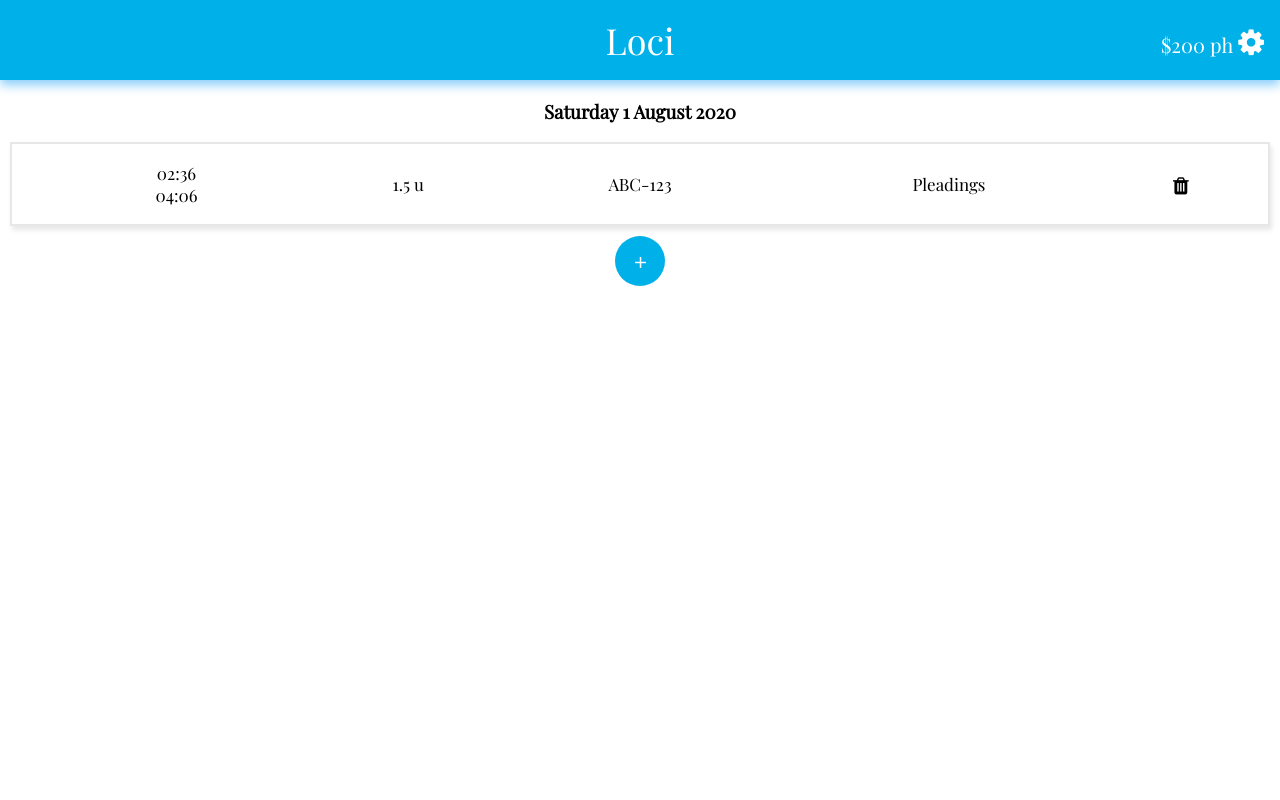
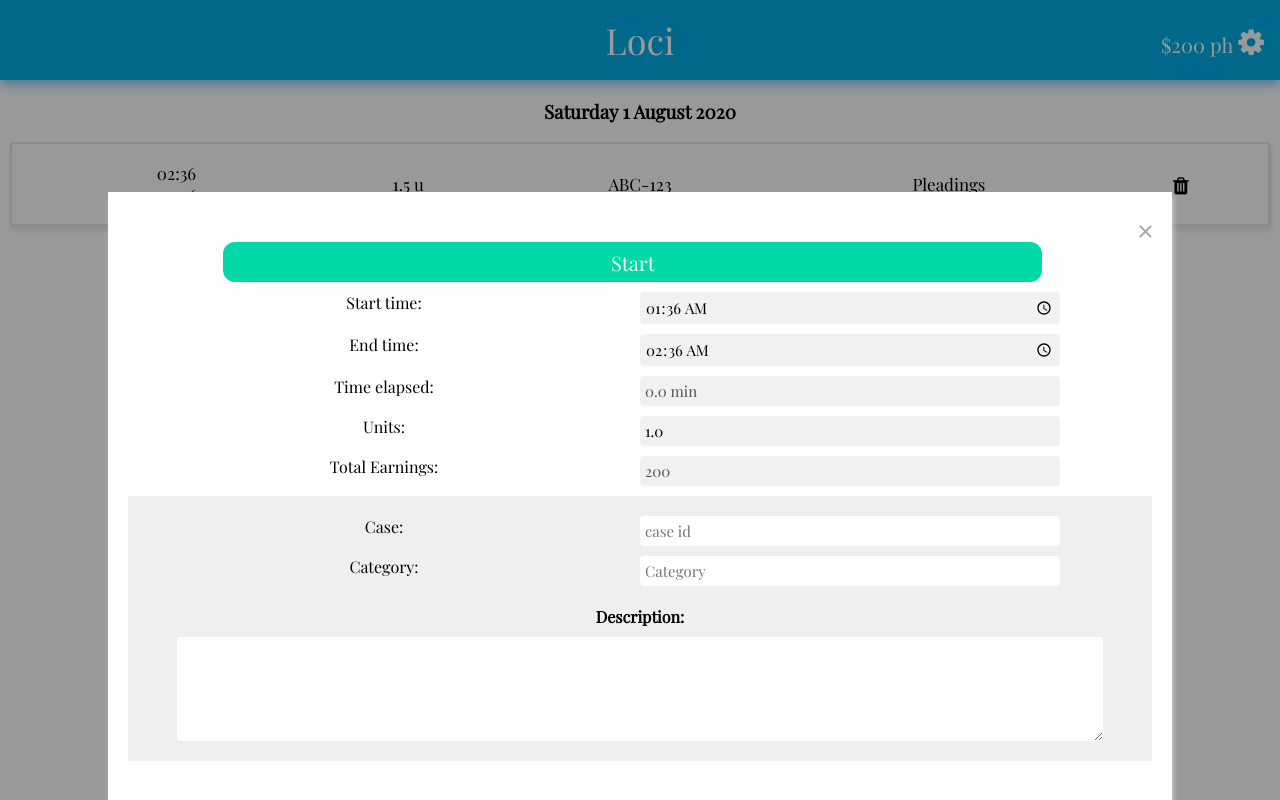
Before and after one commit to jwwnz/timekeeping, a React (Create React App) app: page / in a window 1280 px wide. Both pictures are taken after a click on the button 1180 px from the left and 184 px from the top of the page. Built offline with nearby package versions, Linux system fonts and the light colour scheme.

Commit message:
Edit functionality added. The logic is dirty but it works for now

```diff
--- a/src/App.js
+++ b/src/App.js
@@ -16,11 +16,19 @@ import {
 function App() {
 	const [entries, setEntries] = useState(something);
 	const [modalOpen, setModalOpen] = useState(false);
+	const [isModalNew, setIsModalNew] = useState(null);
 	const [settingModalOpen, setSettingModalOpen] = useState(false);
 	const [name, setName] = useState("");
 	const [hourlyRate, setHourlyRate] = useState(200);
 
-	const toggleEditModal = () => {
+	const toggleAddModal = () => {
+		setIsModalNew(null);
+		setModalOpen(!modalOpen);
+	};
+
+	const toggleEditModal = (entry) => {
+		console.log(entry);
+		setIsModalNew(entry);
 		setModalOpen(!modalOpen);
 	};
 
@@ -89,8 +97,10 @@ function App() {
 		);
 	};
 
-	const Modal = () => {
-		const [newEntry, setNewEntry] = useState({
+	const Modal = ({ entry }) => {
+		const entryContent = entry
+			? entry
+			: {
 					id: uuidv4(),
 					caseId: null,
 					startTime: getCurrentDateTime(),
@@ -98,10 +108,12 @@ function App() {
 					unit: 0,
 					type: null,
 					description: null,
-		});
+			  };
+		const [newEntry, setNewEntry] = useState(entryContent);
 		const [timeElapsed, setTimeElapsed] = useState(0);
 		const [timerIsOn, setTimerIsOn] = useState(false);
 		const [validationMessage, setValidationMessage] = useState(null);
+		const [isEdit] = useState(entry ? true : false);
 
 		useEffect(() => {
 			if (!timerIsOn) return;
@@ -117,8 +129,19 @@ function App() {
 
 		const addEntry = () => {
 			if (validateAllItemsEntered()) {
+				if (isEdit) {
+					for (let i = 0; i < entries.length; i++) {
+						if (entries[i].id === newEntry.id) {
+							entries[i] = newEntry;
+							setEntries(entries);
+							toggleAddModal();
+							return;
+						}
+					}
+				} else {
 					setEntries([...entries, newEntry]);
-				toggleEditModal();
+					toggleAddModal();
+				}
 			} else {
 				console.warn("You have not finished");
 			}
@@ -236,7 +259,7 @@ function App() {
 		return (
 			<div id="myModal" className="modal">
 				<div className="modal-content">
-					<span className="close" onClick={toggleEditModal}>
+					<span className="close" onClick={toggleAddModal}>
 						&times;
 					</span>
 					<div className="input-content">
@@ -371,6 +394,9 @@ function App() {
 		);
 	};
 
+	const DeterminedModal = () =>
+		isModalNew ? <Modal entry={isModalNew} /> : <Modal />;
+
 	return (
 		<div className="App">
 			<Navbar />
@@ -378,7 +404,11 @@ function App() {
 			<h3>{getCurrentDateTime().format("dddd D MMMM YYYY")}</h3>
 			{entries.map((entry) => {
 				return (
-					<div className="Time-entry" key={entry.id}>
+					<div
+						className="Time-entry"
+						key={entry.id}
+						onClick={() => toggleEditModal(entry)}
+					>
 						<div className="vertically-center">
 							<div>{formatDateToDatetime(entry.startTime)}</div>
 							<div>{entry.endTime && formatDateToDatetime(entry.endTime)}</div>
@@ -395,12 +425,12 @@ function App() {
 					</div>
 				);
 			})}
-			<button onClick={toggleEditModal} className="button-circle">
+			<button onClick={toggleAddModal} className="button-circle">
 				+
 			</button>
 
 			{/* This is modal content created by the button */}
-			{modalOpen && <Modal />}
+			{modalOpen && <DeterminedModal />}
 			{settingModalOpen && <SettingsModal />}
 		</div>
 	);
```
Lines whose indentation alone changed are shown as unchanged.
